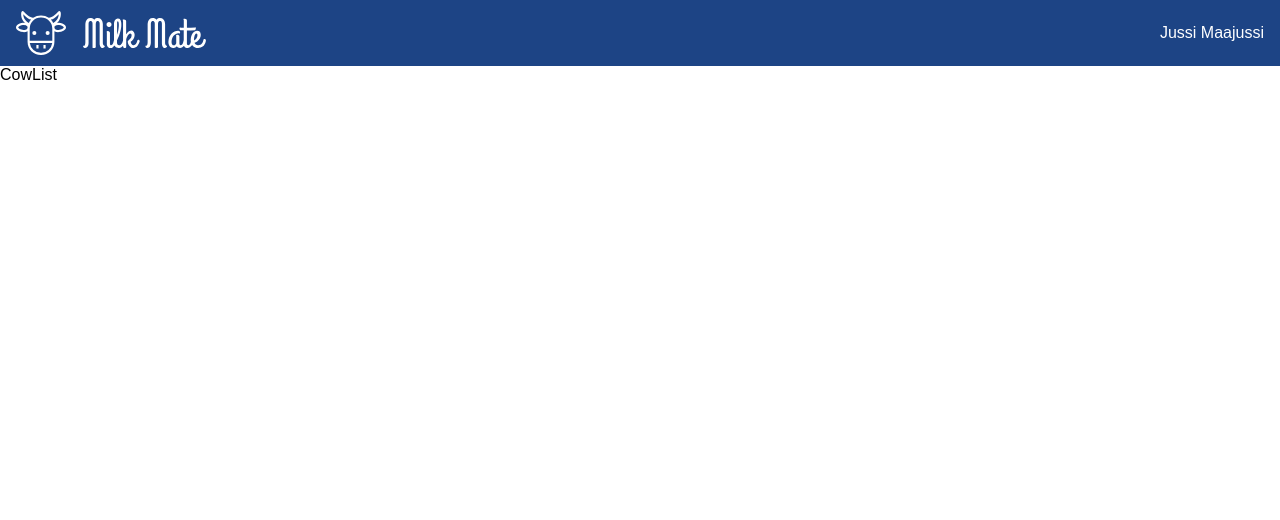
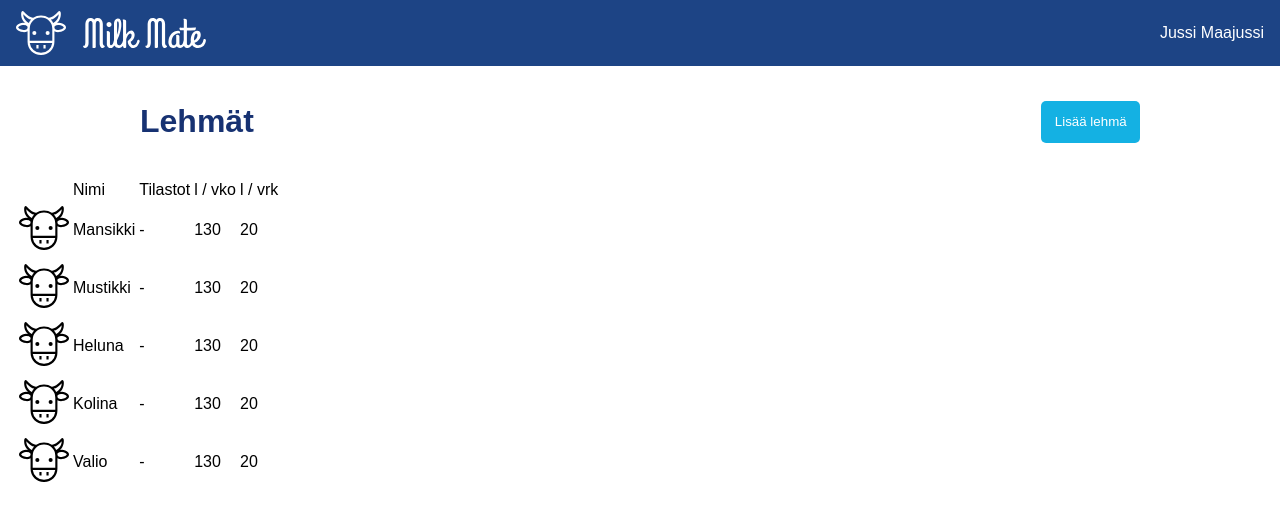
Before and after one commit to jonraem/milkmate-template, a React (Create React App) app: page / in a window 1280 px wide. Shown: the top 520 px of the page. Built offline with nearby package versions, Linux system fonts and the light colour scheme.

Commit message:
Add functionality to table

```diff
--- /dev/null
+++ b/src/assets/cows.ts
@@ -0,0 +1,66 @@
+export type Cow = {
+  name: string;
+  birthDate: string;
+  registerNumber: string;
+  breed: string;
+  color: string;
+  info: string;
+};
+
+export type Production = {
+  litersPerWeek: number;
+  litersPerDay: number;
+};
+
+export const cowsWithProduction: (Cow & Production)[] = [
+  {
+    name: 'Mansikki',
+    birthDate: '2015-01-01',
+    registerNumber: '0d192as83d201y2',
+    breed: 'Angus',
+    color: 'Brown',
+    info: '',
+    litersPerWeek: 130,
+    litersPerDay: 20,
+  },
+  {
+    name: 'Mustikki',
+    birthDate: '2015-01-01',
+    registerNumber: '0d192as83d201ys',
+    breed: 'Angus',
+    color: 'Brown',
+    info: '',
+    litersPerWeek: 130,
+    litersPerDay: 20,
+  },
+  {
+    name: 'Heluna',
+    birthDate: '2015-01-01',
+    registerNumber: '0d192as83d201y1',
+    breed: 'Angus',
+    color: 'Brown',
+    info: '',
+    litersPerWeek: 130,
+    litersPerDay: 20,
+  },
+  {
+    name: 'Kolina',
+    birthDate: '2015-01-01',
+    registerNumber: '0d192as83d201yd',
+    breed: 'Angus',
+    color: 'Brown',
+    info: '',
+    litersPerWeek: 130,
+    litersPerDay: 20,
+  },
+  {
+    name: 'Valio',
+    birthDate: '2015-01-01',
+    registerNumber: '0d192as83d201ya',
+    breed: 'Angus',
+    color: 'Brown',
+    info: '',
+    litersPerWeek: 130,
+    litersPerDay: 20,
+  },
+];
--- a/src/components/CowList.tsx
+++ b/src/components/CowList.tsx
@@ -1,11 +1,69 @@
 import React from 'react';
+import styled from 'styled-components';
+
+import { Cow, Production } from '../assets/cows';
+import { ReactComponent as CowFace } from '../assets/lehma.svg';
 
 type CowListProps = {
+  cowsWithProduction: (Cow & Production)[];
   onButtonClick: () => void;
 };
 
-const CowList = ({ onButtonClick }: CowListProps) => {
-  return <div>CowList</div>;
+const StyledH1 = styled.h1`
+  color: #173272;
+`;
+
+const StyledButton = styled.button`
+  background: #14b1e3;
+  padding: 1em;
+  color: white;
+  border: none;
+  border-radius: 5px;
+  cursor: pointer;
+`;
+
+const CowList = ({ cowsWithProduction, onButtonClick }: CowListProps) => {
+  return (
+    <div style={{ margin: '1em' }}>
+      <div
+        style={{
+          maxWidth: '1000px',
+          margin: '1em auto',
+          display: 'flex',
+          justifyContent: 'space-between',
+          alignItems: 'center',
+        }}>
+        <StyledH1>Lehmät</StyledH1>
+        <StyledButton type="button" onClick={onButtonClick}>
+          Lisää lehmä
+        </StyledButton>
+      </div>
+      <table>
+        <thead>
+          <tr>
+            <td></td>
+            <td>Nimi</td>
+            <td>Tilastot</td>
+            <td>l / vko</td>
+            <td>l / vrk</td>
+          </tr>
+        </thead>
+        <tbody>
+          {cowsWithProduction.map((cow) => (
+            <tr>
+              <td>
+                <CowFace style={{ width: 50, height: 50 }} />
+              </td>
+              <td>{cow.name}</td>
+              <td>-</td>
+              <td>{cow.litersPerWeek}</td>
+              <td>{cow.litersPerDay}</td>
+            </tr>
+          ))}
+        </tbody>
+      </table>
+    </div>
+  );
 };
 
 export default CowList;
--- a/src/views/App.tsx
+++ b/src/views/App.tsx
@@ -3,6 +3,7 @@ import React, { useState } from 'react';
 import Header from '../components/Header';
 import CowList from '../components/CowList';
 import CowForm from '../components/CowForm';
+import { cowsWithProduction } from '../assets/cows';
 
 const user = {
   name: 'Jussi Maajussi',
@@ -21,7 +22,10 @@ const App = () => {
       <Header username={user?.name} />
       <main>
         {appMode === AppMode.VIEW && (
-          <CowList onButtonClick={() => setAppMode(AppMode.EDIT)} />
+          <CowList
+            cowsWithProduction={cowsWithProduction}
+            onButtonClick={() => setAppMode(AppMode.EDIT)}
+          />
         )}
         {appMode === AppMode.EDIT && (
           <CowForm onButtonClick={() => setAppMode(AppMode.VIEW)} />
```
